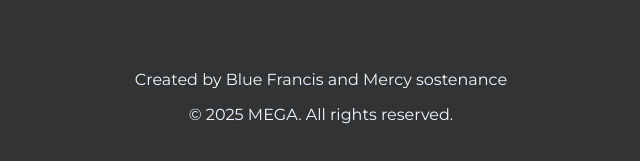
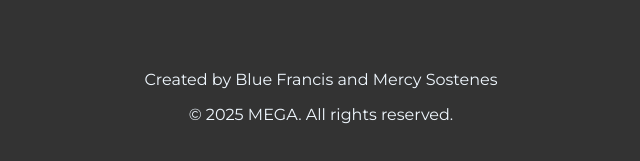
Before and after one commit to am3lue/MEGA, a plain HTML site: page public/index.html in a window 1280 px wide. Shown: the part 645-806 px from the top of the page, 319-959 px from the left. Drawn offline with Linux system fonts and the light colour scheme.

Commit message:
Update index.html

```diff
--- a/public/index.html
+++ b/public/index.html
@@ -35,7 +35,7 @@
 
   <footer class="footer">
     <div class="container">
-      <p>Created by Blue Francis and Mercy sostenance</p>
+      <p>Created by Blue Francis and Mercy Sostenes</p>
       <p>&copy; 2025 MEGA. All rights reserved.</p>
     </div>
   </footer>
```
